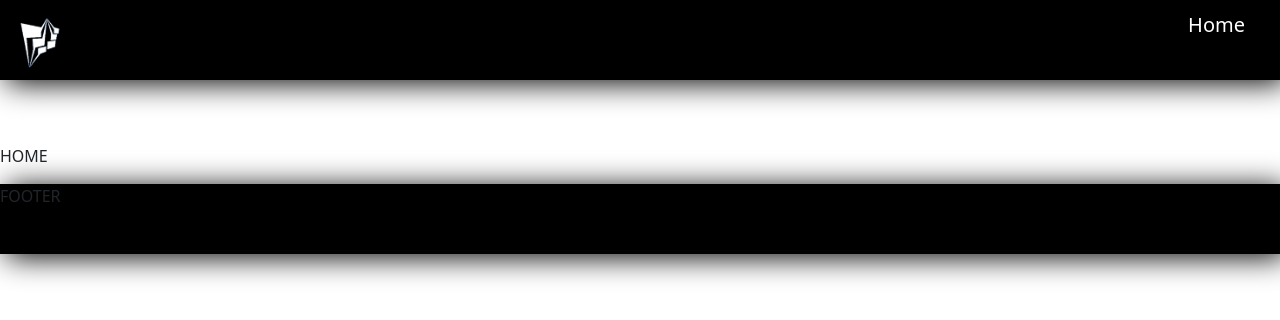
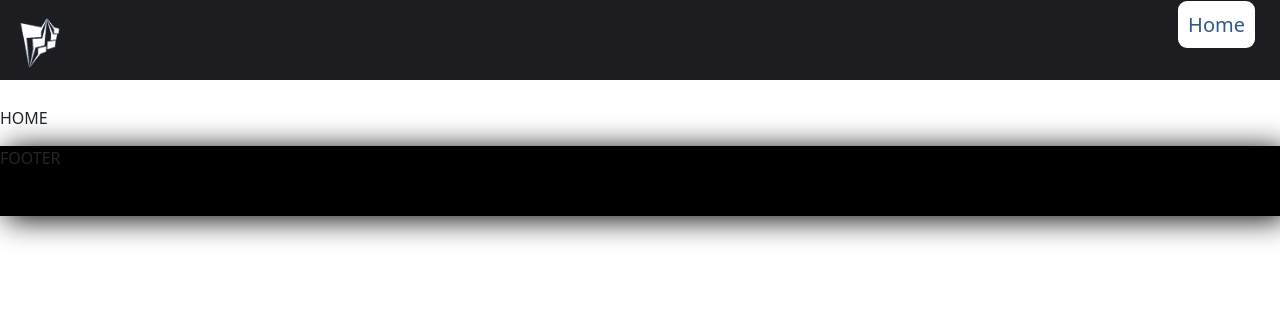
Before and after one commit to iFairPlay22/EPS3-Report-Server, a Flask app: page / in a window 1280 px wide. Shown: the top 320 px of the page. Run offline with Flask 2, Linux system fonts and the light colour scheme.

Commit message:
Update base.css

```diff
--- a/static/css/base.css
+++ b/static/css/base.css
@@ -5,20 +5,20 @@ header{
 	color: black;
 	justify-content: space-between;
 	flex-wrap: nowrap;
-    background-color: black;
-    margin-bottom: 5%;
+    background-color: #1c1c21;
+    margin-bottom: 2%;
     animation: header1 1s;
-	box-shadow: 6px 3px 30px black;
 }
 #button
 {
 	text-decoration: none;
 	font-size: 20px;
 	justify-content: center;
-	color:white;
+	color:#315a89;
 	border-radius: 9px;
 	border: black;
 	padding: 10px;
+	background-color: white;
 }
 #button:hover{
 	background-color: white;
@@ -26,6 +26,8 @@ header{
 	padding:13px ;
 	border-radius: 15px;
 	transition: 0.5s;
+    font-weight: bold;
+
 }
 #logo{
     width: 60px;
```
